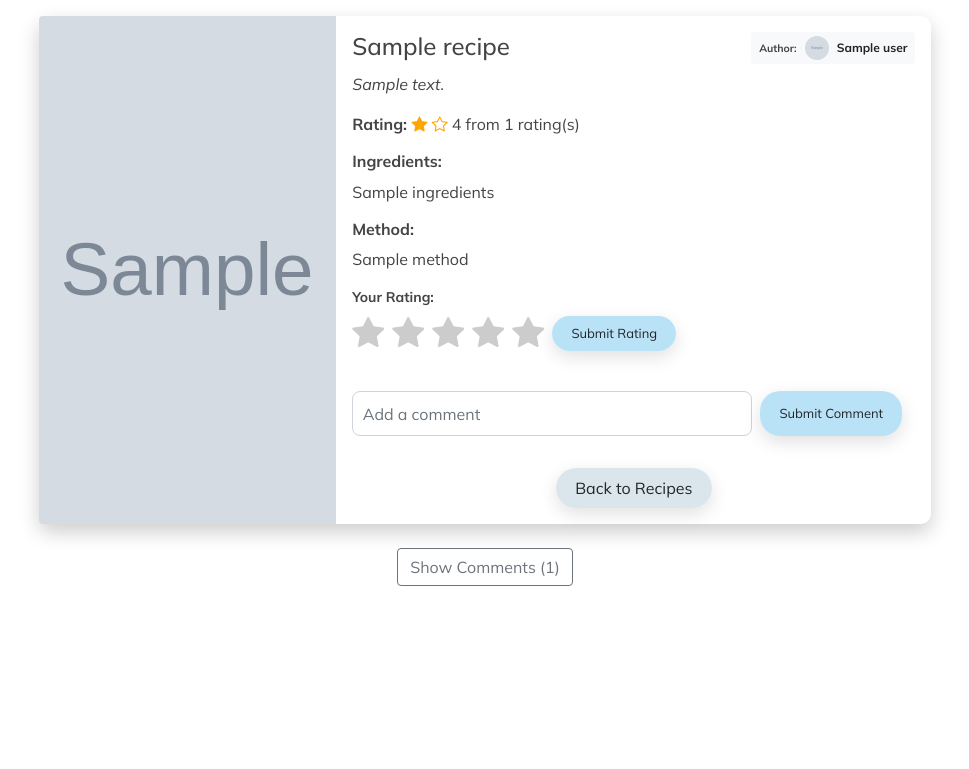
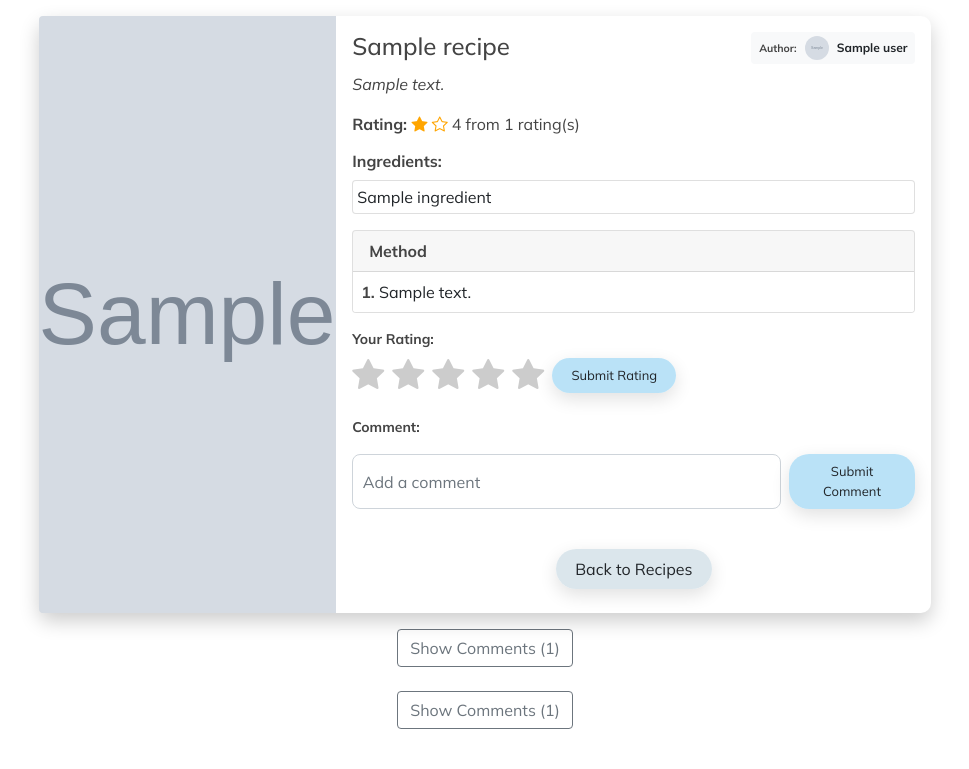
Before and after one commit to Jiwei-Cao/SEG-Coursework-1-Green-6, a Django app: template recipes/templates/specific_recipe.html in a window 1280 px wide. Shown: the part 56-825 px from the top of the page, without its empty margins (155-1124 px from the left). Before the commit the page ends 642 px from the top, so only its background shows below. Run offline with Django 5.2, Linux system fonts and the light colour scheme; the template is opened without the code that fills it: most values are stand-ins (such as "Sample title", 1, 10 or a date in 2020); grey boxes marked "Sample" are stand-in pictures; some libraries are stand-ins or nearby versions.

Commit message:
fix seed

```diff
--- a/recipes/management/commands/seed.py
+++ b/recipes/management/commands/seed.py
@@ -133,7 +133,7 @@ class Command(BaseCommand):
             {"name": "Vegan", "colour": "#2f88ff"},
             {"name": "Vegetarian", "colour": "#0d96b6"},
             {"name": "Gluten-free", "colour": "#d59d4d"},
-            {"name": "Quick", "colour:":"#b26459"},
+            {"name": "Quick", "colour":"#b26459"},
             {"name": "Easy", "colour": "#b26459"},
             {"name": "Mediterranean", "colour": "#e9dfec"},
             {"name": "Asian", "colour": "#b3a496"},
--- a/recipes/templates/specific_recipe.html
+++ b/recipes/templates/specific_recipe.html
@@ -41,11 +41,27 @@
           </p>
 
           <h6 class="fw-bold">Ingredients:</h6>
-          <p class="mb-3">{{recipe.ingredients}}</p>
+          <ul class="list-group mb-3">
+            {% for ingredient in ingredients %}
+              <li class="list-group-item p-1">{{ ingredient }}</li>
+            {% endfor %}
+          </ul>
 
-          <h6 class="fw-bold">Method:</h6>
-          <p class="mb-3">{{recipe.method}}</p>
-
+          <div class="card mb-3">
+            <div class="card-header d-flex justify-content-between align-items-center">
+              <b>Method</b>
+               {% if user == recipe.user %}
+              <a href="{% url 'add_method' recipe.pk %}" class="btn btn-sm btn-primary">Edit</a>
+              {% endif %}
+            </div>
+            <ul class="list-group list-group-flush">
+              {% for step in recipe.method_steps.all %}
+                <li class="list-group-item p-2">
+                  <b>{{ step.step_number }}.</b> {{ step.method_text }}
+                </li>
+              {% endfor %}
+            </ul>
+          </div>
           {% if recipe.user != user %}
           <span class="fw-bold small mb-2">Your Rating:</span>
           <div class="d-flex flex-column flex-md-row gap-3 mb-2">
@@ -75,72 +91,66 @@
             </form>
 
           </div>
+          {% endif %}
+          <span class="fw-bold small">Comment:</span>
           <form action="{% url 'handle_comments' recipe.id %}" method="post" class="mt-3 gap-2">
               {% csrf_token %}
                <input type="hidden" name="form_type" value="comment_form">
-               <!--{% include 'partials/bootstrap_form.html' with form=form %}-->
                <div class="d-flex gap-2">
-                <input type="text" name="comment_text" class="form-control" placeholder="Add a comment" style="width: 400px;" />
+                <input type="text" name="comment_text" class="form-control" placeholder="Add a comment" style="width: 500px;" />
                  <button type="submit" class="btn submit-button">
                 Submit Comment
               </button>
 
               </div>
-
-          {% endif %}
+            </form>
           </div>
-
-          <div class="d-flex justify-content-center mt-auto">
-            <a href="{% url 'all_recipes' %}" class="btn link-button mb-3"
-              >Back to Recipes</a
-            >
+          <div class="d-flex justify-content-center mt-2 mb-2">
+            <a href="{% url 'all_recipes' %}" class="btn link-button mb-3">Back to Recipes</a>
+          </div>
+           </div>
           </div>
 
         </div>
       </div>
-      <!--<div class="col-md-4">
-        <div class="card-body d-flex flex-column pb-3">
-          <div
-            class="card-title d-flex justify-content-between align-items-center mb-2"
-          >
-            <h6 class="card-title mb-0">Comments</h6>
-
-
     </div>
-
-          <div class="comment-container">
-            {% for comment in comments %}
-              {% if comment.recipe == recipe %}
-              <div class="card" >
-                <div class="card-body">
+  </div>
+</div>
+<div class="container text-center mb-4">
+  <button class="btn btn-outline-secondary mb-3" type="button" data-bs-toggle="collapse" data-bs-target="#commentCollapse">
+    Show Comments ({{ recipe.comments.all|length }})
+  </button>
+  <div class="collapse" id="commentCollapse">
+    {% if recipe.comments.all|length == 0 %}
+      <p class="text-muted text-center">No comments yet. {% if recipe.user != user %}Be the first to comment!{% endif %}</p>
+    {% else %}
+      <div class="d-flex justify-content-center mt-3">
+        <div class="card p-3" style="width: 80%;">
+          {% for comment in recipe.comments.all %}
+          <div class="border-bottom py-2">
+            <div class="d-flex justify-content-between align-items-center mb-1">
               <span class="d-flex align-items-center gap-2 badge bg-light text-dark recipe-author">
-                    {% with user=comment.user%}
-                    <img src="{{ user.gravatar }}"class="rounded-circle" />
-                    {% endwith %}
-                      {{comment.user}} {% if comment.user == user %} (YOU) {% endif %}
-
+                <img src="{{ comment.user.gravatar }}" class="rounded-circle" style="width:24px; height:24px;">
+                {{ comment.user }} {% if comment.user == user %}(YOU){% endif %}
               </span>
-
-                  <small class="card-subtitle mb-2 text-body-secondary">{{comment.date_published}}</small>
-                  <p class="card-text">{{comment.comment}}</p>
+              <small class="text-body-secondary">{{ comment.date_published }}</small>
+            </div>
+            <div class="d-flex justify-content-between align-items-center">
+              <p class="mb-0">{{ comment.comment }}</p>
               {% if comment.user == user %}
-                    <form action="{% url 'get_recipe' recipe.pk %}" method="post">
+              <form action="{% url 'get_recipe' recipe.pk %}" method="post" class="ms-2">
                 {% csrf_token %}
                 <input type="hidden" name="form_type" value="delete_comment_form">
-                      <input type="hidden" name="comment_clicked" value="{{comment.id}}">
-                      <button class="btn btn-sm submit-button" type='submit'>Delete</button>
+                <input type="hidden" name="comment_clicked" value="{{ comment.id }}">
+                <button class="btn btn-sm btn-danger delete-button">Delete</button>
               </form>
               {% endif %}
             </div>
           </div>
-              {% endif %}
           {% endfor %}
         </div>
-
       </div>
-
-      </div>-->
-    </div>
+    {% endif %}
   </div>
 <div class="container my-4 text-center mt-2">
   <button class="btn btn-outline-secondary mb-3" type="button" data-bs-toggle="collapse" data-bs-target="#commentCollapse">
```
Also changed, not shown: recipes/templates/edit_recipe.html (+52 -9 lines). Lines whose indentation alone changed are shown as unchanged.
